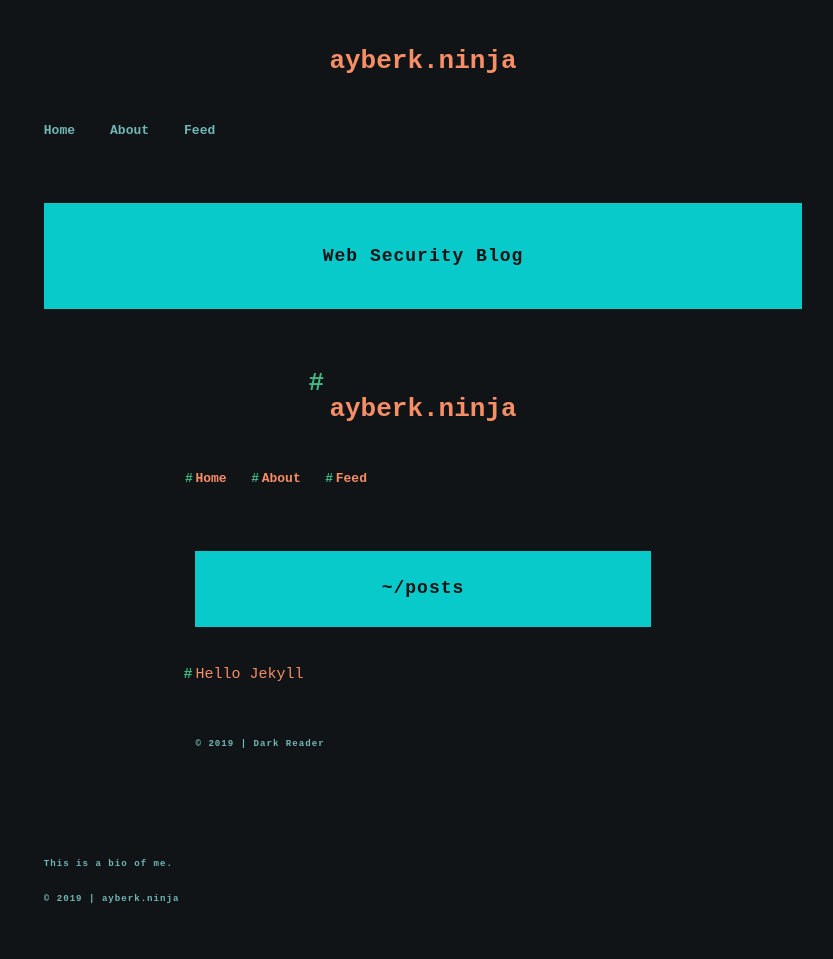
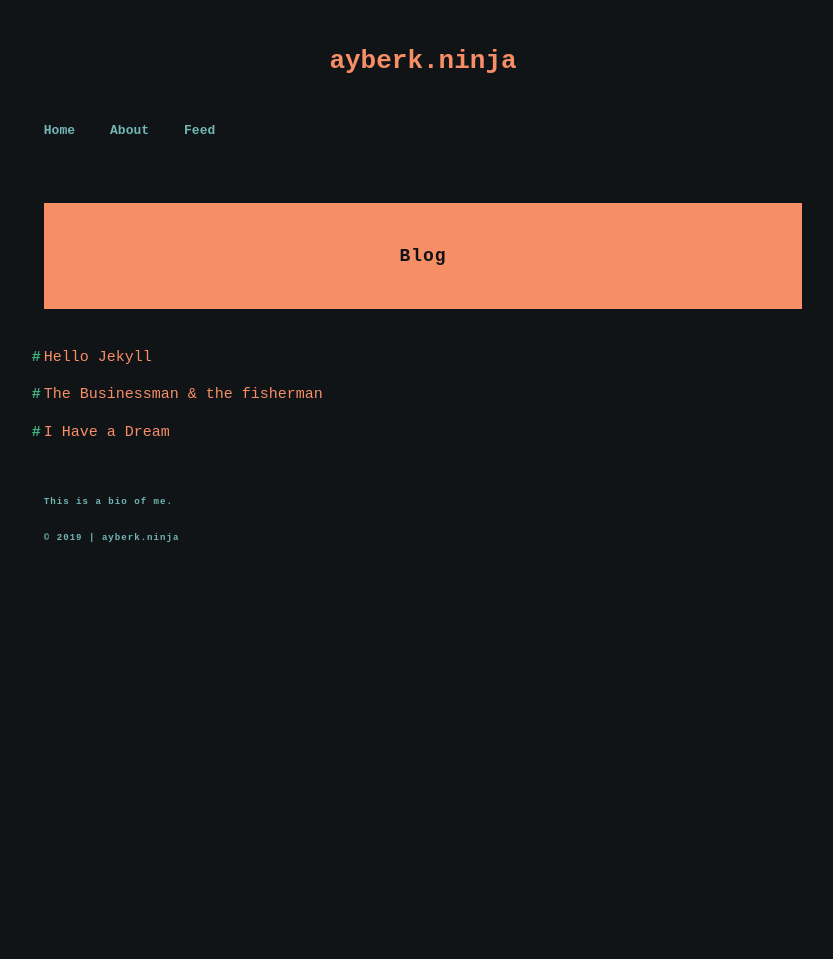
Before and after one commit to mhmtayberk/ayberkninja.github.io, a Jekyll site: the page built from index.html, in a window 1280 px wide. Shown: the whole page, without its empty margins (217-1050 px from the left). Built offline with Jekyll 4.4.1, drawn with Linux system fonts in a browser that asks for light colours; the list of posts is cut into pages by our own code; after the commit the page ends 900 px from its top, so only the background shows below that.

Commit message:
Update index.html

```diff
--- a/index.html
+++ b/index.html
@@ -1,121 +1,8 @@
 ---
-title: Web Security Blog
+title: Blog
 layout: collections_layout
 ---
-<!DOCTYPE html>
-<html lang="en">
-  <head>
-  <meta charset="UTF-8" />
-  <meta name="viewport" content="width=device-width, initial-scale=1.0" />
-  <meta http-equiv="X-UA-Compatible" content="ie=edge" />
-  <title>ayberk.ninja | Web Security Blog</title>
-  <link rel="stylesheet" href="/_site/assets/css/mark.css" />
-  <link rel="stylesheet" href="/_site/assets/css/custom.css" />
-  <!-- PILL JS LOADER SYLE -->
-  <style>
-    #indicator {
-      position: fixed;
-      top: 0;
-      right: 0;
-      left: 0;
-      height: 3px;
-      display: none;
-      background-color: #72b6b5;
-    }
 
-    .is-loading {
-      display: block;
-      animation: blink 1.5s linear infinite;
-    }
-
-    @keyframes blink {
-      from,
-      to {
-        background-color: #72b6b5;
-      }
-
-      50% {
-        background-color: #42b983;
-      }
-    }
-
-    #project-link {
-      display: block;
-      position: fixed;
-      padding: 8px;
-      top: 0;
-      right: 0;
-    }
-  </style>
-  <!-- PILL JS -->
-  <script src="/_site/assets/js/pill.min.js"></script>
-  <script>
-    // this is for pill js as the normal link wont work
-    function openLink(url) {
-      window.open(url, "_blank");
-    }
-  </script>
-</head>
-
-  <body>
-    <div id="indicator"></div>
-    <div id="page">
-      <style>
-        .title {
-          padding: 5%;
-          color: #101417;
-          font-size: 18px;
-          font-weight: bold;
-          text-align: center;
-          background: #08CACA;
-          display: grid;
-        }
-        .meta {
-          font-size: 0.7rem;
-          font-weight: normal;
-          text-transform: uppercase;
-        }
-      </style>
-      <!-- header -->
-      <header>
-	<a href="/jekyll-theme-dark-reader/">
-		<h3>ayberk.ninja</h3>
-	</a>
-</header>
-
-      <!-- nav -->
-      <nav>
-
-
-			<a href="/jekyll-theme-dark-reader/">Home</a>
-
-
-
-			<a href="/jekyll-theme-dark-reader/about">About</a>
-
-
-
-			<a href="#!" onclick="openLink('/jekyll-theme-dark-reader/feed.xml')">Feed</a>
-
-
-</nav>
-      <!-- page content -->
-      <main class="post-list">
-        <p class="title">~/posts</p>
-
-<a href="/jekyll-theme-dark-reader/posts/jekyll/2018/10/09/Jekyll/">Hello Jekyll</a>
-
-
-
-      </main>
-
-      <!-- footer -->
-      <footer>
-	<p>
-		&copy 2019 | Dark Reader
-	</p>
-</footer>
-<script src='/_site/assets/js/site.js' id="pill_site_script" type='module'></script>
-    </div>
-  </body>
-</html>
+{% for post in site.posts %}
+<a href="{{site.baseurl}}{{post.url}}">{{post.title}}</a>
+{%endfor%}
```
